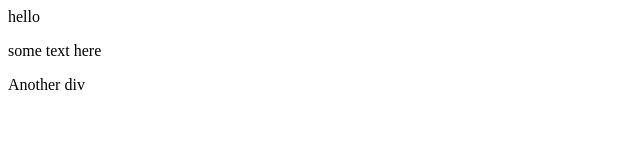
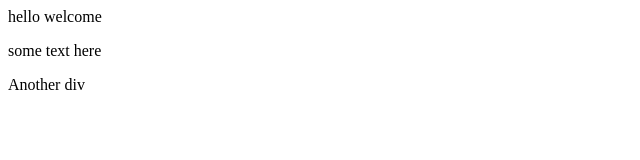
Before and after one commit to azkura/git, a plain HTML site: page index.html in a window 1280 px wide. Shown: the full height of the page, 0-640 px from the left. Drawn offline with Linux system fonts and the light colour scheme.

Commit message:
welcome added

```diff
--- a/index.html
+++ b/index.html
@@ -1,3 +1,3 @@
-<p>hello</p>
+<p>hello welcome</p>
 <p>some text here</p>
 <div>Another div</div>
```
